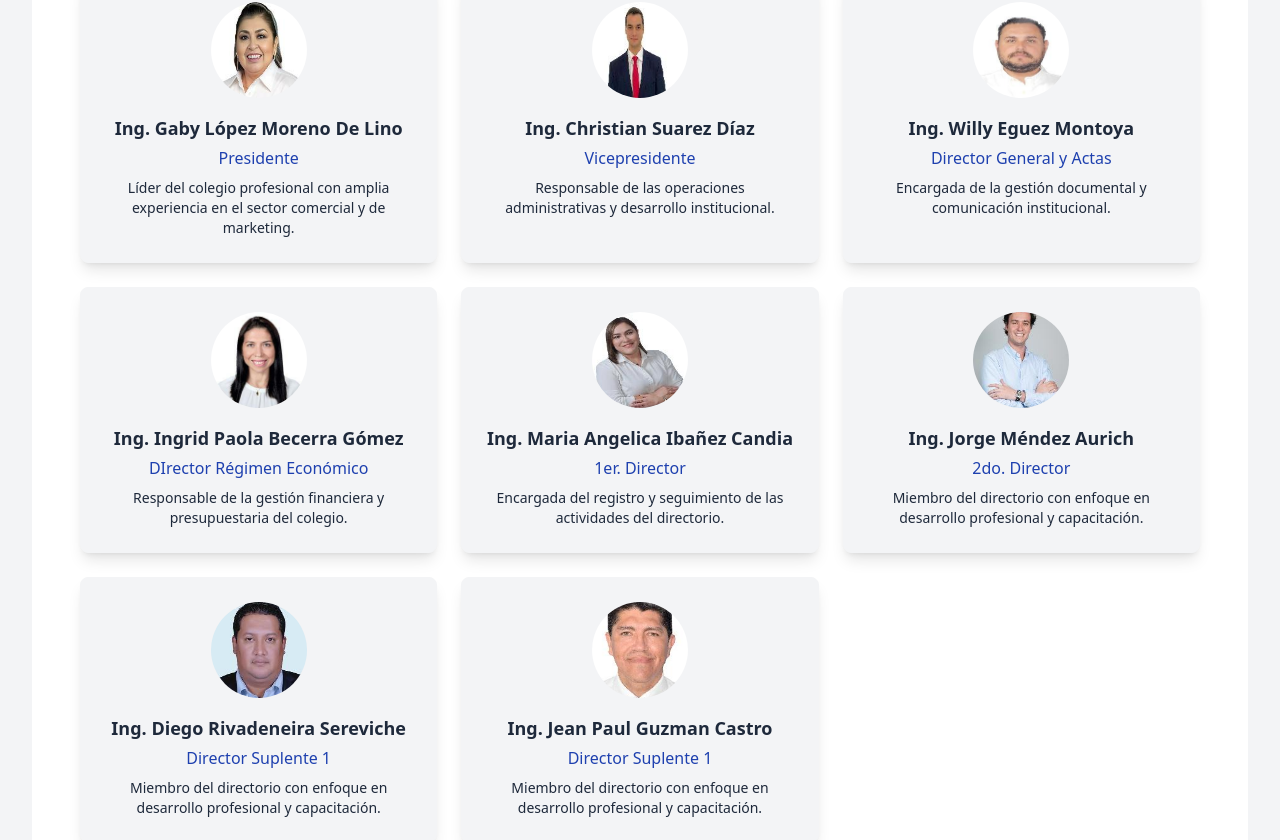
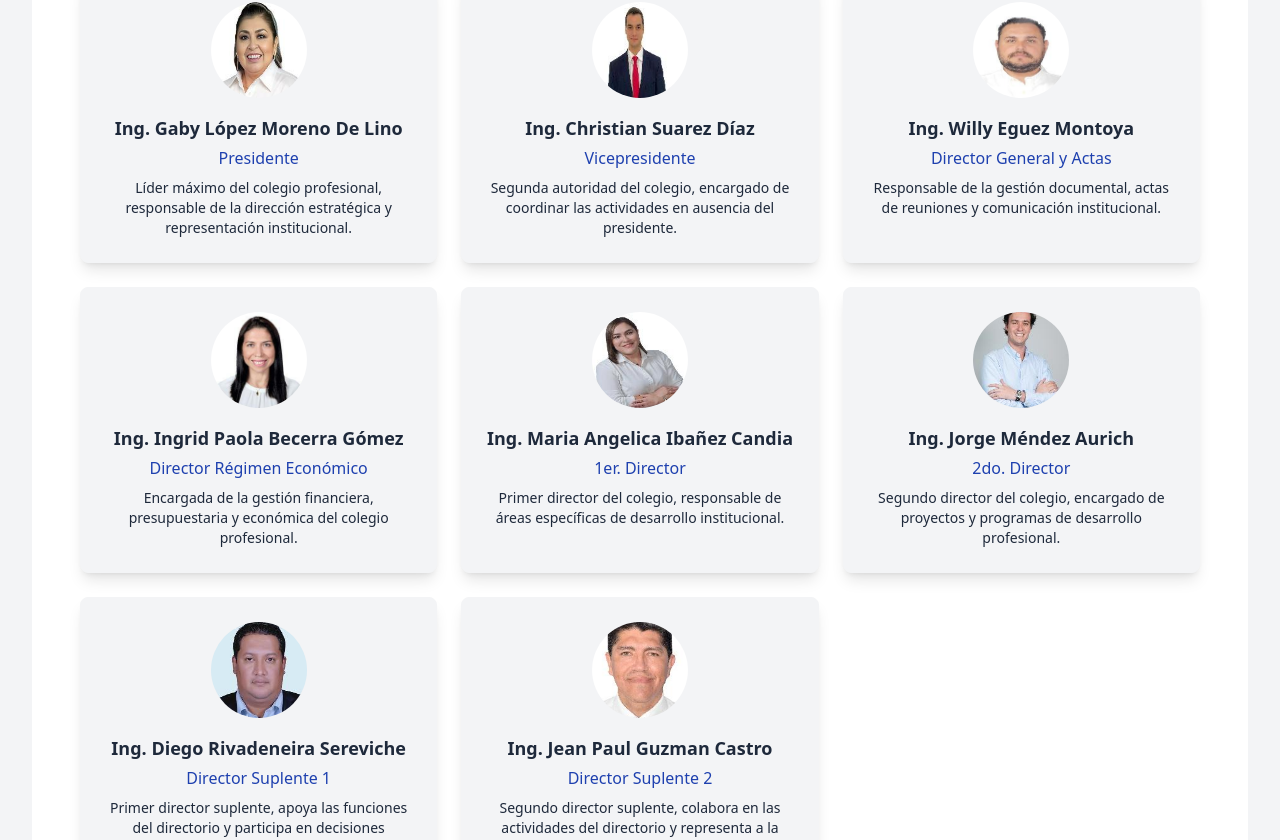
Before and after one commit to Merksand/Cicom, a React (Vite) app: page / in a window 1280 px wide. Shown: the part 2157-2997 px from the top of the page. Built offline with nearby package versions, Linux system fonts and the light colour scheme.

Commit message:
fix-descripcion-directorio

```diff
--- a/src/components/Autoridades.tsx
+++ b/src/components/Autoridades.tsx
@@ -5,49 +5,49 @@ const autoridades = [
   {
     nombre: "Ing. Gaby López Moreno De Lino",
     cargo: "Presidente",
-    descripcion: "Líder del colegio profesional con amplia experiencia en el sector comercial y de marketing.",
+    descripcion: "Líder máximo del colegio profesional, responsable de la dirección estratégica y representación institucional.",
     imagen: "/img/directorio/5.jpg"
   },
   {
     nombre: "Ing. Christian Suarez Díaz",
     cargo: "Vicepresidente",
-    descripcion: "Responsable de las operaciones administrativas y desarrollo institucional.",
+    descripcion: "Segunda autoridad del colegio, encargado de coordinar las actividades en ausencia del presidente.",
     imagen: "/img/directorio/1.jpg"
   },
   {
     nombre: "Ing. Willy Eguez Montoya",
     cargo: "Director General y Actas",
-    descripcion: "Encargada de la gestión documental y comunicación institucional.",
+    descripcion: "Responsable de la gestión documental, actas de reuniones y comunicación institucional.",
     imagen: "/img/directorio/7.jpg"
   },
   {
     nombre: "Ing. Ingrid Paola Becerra Gómez",
-    cargo: "DIrector Régimen Económico",
-    descripcion: "Responsable de la gestión financiera y presupuestaria del colegio.",
+    cargo: "Director Régimen Económico",
+    descripcion: "Encargada de la gestión financiera, presupuestaria y económica del colegio profesional.",
     imagen: "/img/directorio/0.jpg"
   },
   {
     nombre: "Ing. Maria Angelica Ibañez Candia",
     cargo: "1er. Director",
-    descripcion: "Encargada del registro y seguimiento de las actividades del directorio.",
+    descripcion: "Primer director del colegio, responsable de áreas específicas de desarrollo institucional.",
     imagen: "/img/directorio/3.jpg"
   },
   {
     nombre: "Ing. Jorge Méndez Aurich",
     cargo: "2do. Director",
-    descripcion: "Miembro del directorio con enfoque en desarrollo profesional y capacitación.",
+    descripcion: "Segundo director del colegio, encargado de proyectos y programas de desarrollo profesional.",
     imagen: "/img/directorio/2.jpg"
   },
   {
     nombre: "Ing. Diego Rivadeneira Sereviche",
     cargo: "Director Suplente 1",
-    descripcion: "Miembro del directorio con enfoque en desarrollo profesional y capacitación.",
+    descripcion: "Primer director suplente, apoya las funciones del directorio y participa en decisiones institucionales.",
     imagen: "/img/directorio/6.jpg"
   },
   {
     nombre: "Ing. Jean Paul Guzman Castro",
-    cargo: "Director Suplente 1",
-    descripcion: "Miembro del directorio con enfoque en desarrollo profesional y capacitación.",
+    cargo: "Director Suplente 2",
+    descripcion: "Segundo director suplente, colabora en las actividades del directorio y representa a la institución.",
     imagen: "/img/directorio/4.jpg"
   },
 ];
```
